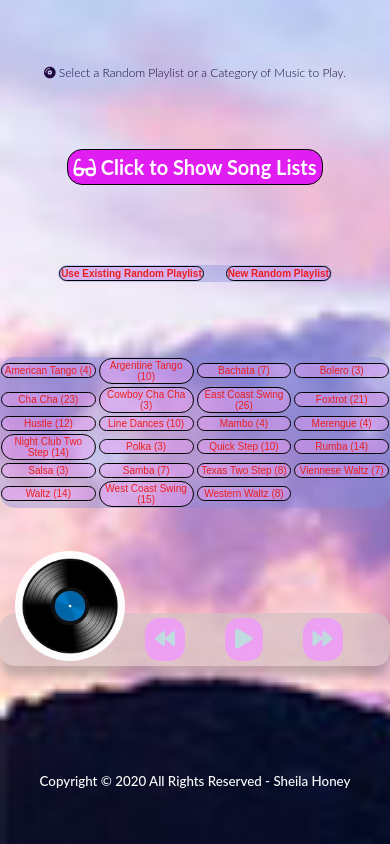
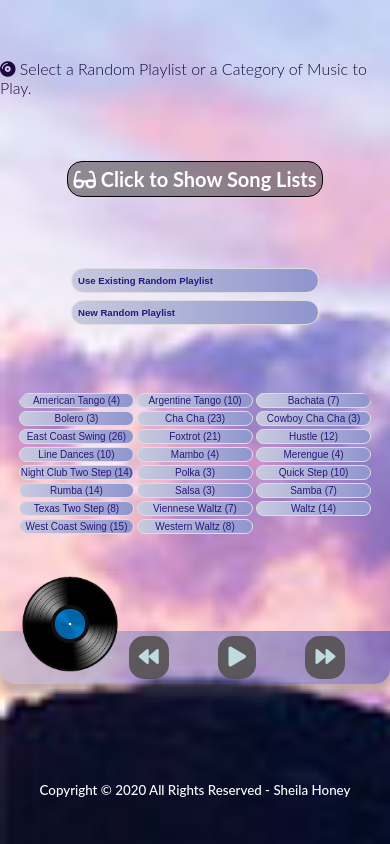
Before and after one commit to shoney1953/autodj, a PHP site: page / in a window 390 px wide. Run offline with PHP 8.4, Linux system fonts and the light colour scheme; some libraries are stand-ins or nearby versions.

Commit message:
change background colors

```diff
--- a/css/style.css
+++ b/css/style.css
@@ -27,12 +27,12 @@
   font-weight: 300; }
 
 .button-container {
-  background-color: rgba(130, 139, 219, 0.4);
+  background-color: transparent;
   display: grid;
   border-radius: 15px;
-  grid-template-columns: repeat(8, 1fr);
+  grid-template-columns: repeat(8, max-content);
   grid-gap: 1px;
-  overflow: auto;
+  overflow: hidden;
   align-items: center;
   justify-content: center;
   z-index: 10; }
@@ -44,12 +44,12 @@
   font-weight: bolder; }
 
 .random-container {
-  background-color: rgba(130, 139, 219, 0.4);
+  background-color: transparent;
   display: grid;
   border-radius: 15px;
-  grid-template-columns: repeat(2, max-content);
+  grid-template-columns: repeat(2, minmax(250px, max-content));
   grid-gap: 20px;
-  overflow: auto;
+  overflow: hidden;
   align-items: center;
   justify-content: center;
   z-index: 10;
@@ -62,8 +62,8 @@
   font-weight: bolder; }
 
 .music-container {
-  background-color: rgba(211, 192, 196, 0.7);
-  border-radius: 15px;
+  background-image: linear-gradient(to right, rgba(160, 165, 207, 0.5), rgba(47, 60, 173, 0.5));
+  border-radius: 0 0 15px 15px;
   box-shadow: 0 10px 10px 0 rgba(109, 107, 112, 0.4);
   display: flex;
   position: relative;
@@ -75,11 +75,13 @@
 
 .img-container {
   position: relative;
-  width: 110px; }
+  width: 110px;
+  background-color: transparent; }
 
 .img-container img {
-  border-radius: 50%;
+  border-radius: 5px;
   object-fit: cover;
+  background-color: transparent;
   height: 110px;
   width: inherit;
   position: absolute;
@@ -98,6 +100,8 @@
     transform: rotate(360deg); } }
 
 .navigation {
+  border-radius: 0;
+  width: 100%;
   display: flex;
   align-items: center;
   justify-content: space-evenly;
@@ -106,7 +110,7 @@
 
 .action-btn {
   /* background-color: #fff; */
-  background-color: rgba(239, 157, 247, 0.9);
+  background-color: rgba(85, 81, 82, 0.9);
   border: 0;
   border-radius: 15px;
   color: #bfdbdf;
@@ -124,14 +128,14 @@
   outline: 0; }
 
 .music-info {
-  background-color: rgba(211, 192, 196, 0.4);
+  background-image: linear-gradient(to right, rgba(160, 165, 207, 0.5), rgba(47, 60, 173, 0.5));
   border-radius: 15px 15px 0 0;
   color: #720722;
   position: absolute;
-  width: calc(100% - 40px);
+  width: 100%;
   padding: 20px 10px 10px 150px;
   top: 0;
-  left: 10px;
+  left: 0;
   opacity: 0;
   transform: translateY(0%);
   transition: transform 0.3s ease-in, opacity 0.3s ease-in;
@@ -148,20 +152,20 @@
 .music-info h3,
 h4 {
   margin: 0;
-  color: #720722;
+  color: #555152;
   font-size: 20px;
   font-weight: bolder; }
 
 .progress-container {
-  background: #fff;
-  border-radius: 5px;
+  background-color: rgba(211, 192, 196, 0.4);
+  border-radius: 50%;
   margin: 10px 0;
-  height: 4px;
+  height: 5px;
   cursor: pointer;
   width: 100%; }
 
 .progress {
-  background-color: #fe8daa;
+  background-color: #555152;
   border-radius: 5px;
   height: 100%;
   width: 0%;
@@ -170,11 +174,11 @@
 .musicType-Btn {
   display: inline;
   cursor: pointer;
-  background-color: rgba(239, 157, 247, 0.4);
-  border: 1px solid black;
-  color: #eb1e1e;
+  background-image: linear-gradient(to right, rgba(160, 165, 207, 0.5), rgba(47, 60, 173, 0.5));
+  border: 1px solid #ddd;
+  color: #2a167a;
   border-radius: 15px;
-  font-size: 15px;
+  font-size: 18px;
   padding: 5px 5px;
   margin: 5px 5px;
   justify-items: left; }
@@ -198,7 +202,7 @@
 
 .list-Btn {
   display: inline;
-  background-color: #e01ef1;
+  background-color: rgba(85, 81, 82, 0.6);
   border: 1px solid black;
   border-radius: 15px;
   font-size: 20px;
@@ -275,6 +279,12 @@
   height: 100%; }
 
 @media (max-width: 1100px) {
+  header h1 {
+    font-size: 1rem; }
+  header h2 {
+    font-size: 1rem; }
+  header h3 {
+    font-size: 0.75rem; }
   body {
     background: url(../img/skyback-small.jpg);
     background-repeat: no-repeat;
@@ -301,6 +311,8 @@
     margin: 3px 3px; } }
 
 @media (max-width: 760px) {
+  .random-container h4 {
+    font-size: 0.7rem; }
   main {
     grid-template-columns: repeat(2, 1fr); }
   .button-container {
@@ -317,7 +329,18 @@
     margin: 1px 1px; } }
 
 @media (max-width: 500px) {
-  main {
-    grid-template-columns: 1fr; }
-  .button-container {
-    grid-template-columns: repeat(4, 1fr); } }
+  .random-container {
+    grid-gap: 5px;
+    grid-template-columns: repeat(1, minmax(250px, max-content)); }
+  .random-container h4 {
+    font-size: 0.6rem; }
+    .random-container h4 header h1 {
+      font-size: 0.5rem; }
+    .random-container h4 header h2 {
+      font-size: 0.4rem; }
+    .random-container h4 header h3 {
+      font-size: 0.25rem; }
+    .random-container h4 main {
+      grid-template-columns: 1fr; }
+    .random-container h4 .button-container {
+      grid-template-columns: repeat(4, 1fr); } }
--- a/index.html
+++ b/index.html
@@ -29,10 +29,11 @@
     <div class="random-container" id="random-container">
 
       <button id="oldrandomBtn" class="musicType-Btn">
-        <strong>Use Existing Random Playlist </strong></button>
+       <h4><strong>Use Existing Random Playlist </strong></h4>
+      </button>
        </button>
       <button id="randomBtn" class="musicType-Btn">
-       <strong>New Random Playlist </strong></button>
+       <h4><strong>New Random Playlist </strong></h4></button>
       </button>
     </div>
     <div class="button-container" id="button-container">
@@ -112,7 +113,6 @@
     <div class="music-container" id="music-container">
       <div class="music-info">
         <h3 id="musictype">Music Type</h3>
-
         <div class="progress-container" id="progress-container">
           <div class="progress" id="progress"></div>
         </div>
--- a/sass/_button.scss
+++ b/sass/_button.scss
@@ -1,10 +1,13 @@
 .button-container {
-  background-color: rgba(130, 139, 219, 0.4);
+  // background-color: rgba(130, 139, 219, 0.4);
+  background-color: transparent;
+
   display: grid;
   border-radius: 15px;
-  grid-template-columns: repeat(8, 1fr);
+  grid-template-columns: repeat(8, max-content);
+
   grid-gap: 1px;
-  overflow: auto;
+  overflow: hidden;
   align-items: center;
   justify-content: center;
   z-index: 10;
--- a/sass/_list.scss
+++ b/sass/_list.scss
@@ -1,6 +1,7 @@
 .list-Btn {
   display: inline;
-  background-color: rgb(224, 30, 241);
+
+  background-color: rgba(85, 81, 82, 0.6);
   border: 1px solid black;
   border-radius: 15px;
   font-size: 20px;
--- a/sass/_media.scss
+++ b/sass/_media.scss
@@ -1,4 +1,15 @@
 @media (max-width: 1100px) {
+  header {
+    h1 {
+      font-size: 1rem;
+    }
+    h2 {
+      font-size: 1rem;
+    }
+    h3 {
+      font-size: 0.75rem;
+    }
+  }
   body {
     background: url(../img/skyback-small.jpg);
     background-repeat: no-repeat;
@@ -35,6 +46,9 @@
 }
 
 @media (max-width: 760px) {
+  .random-container h4 {
+    font-size: 0.7rem;
+  }
   main {
     grid-template-columns: repeat(2, 1fr);
   }
@@ -58,10 +72,28 @@
 }
 
 @media (max-width: 500px) {
-  main {
-    grid-template-columns: 1fr;
+  .random-container {
+    grid-gap: 5px;
+    grid-template-columns: repeat(1, minmax(250px, max-content));
   }
-  .button-container {
-    grid-template-columns: repeat(4, 1fr);
+  .random-container h4 {
+    font-size: 0.6rem;
+    header {
+      h1 {
+        font-size: 0.5rem;
+      }
+      h2 {
+        font-size: 0.4rem;
+      }
+      h3 {
+        font-size: 0.25rem;
+      }
+    }
+    main {
+      grid-template-columns: 1fr;
+    }
+    .button-container {
+      grid-template-columns: repeat(4, 1fr);
+    }
   }
 }
--- a/sass/_music.scss
+++ b/sass/_music.scss
@@ -1,6 +1,11 @@
 .music-container {
-  background-color: rgba(211, 192, 196, 0.7);
-  border-radius: 15px;
+  // background-color: rgba(211, 192, 196, 0.7);
+  background-image: linear-gradient(
+    to right,
+    rgba(160, 165, 207, 0.5),
+    rgba(47, 60, 173, 0.5)
+  );
+  border-radius: 0 0 15px 15px;
   box-shadow: 0 10px 10px 0 rgba(109, 107, 112, 0.4);
   display: flex;
   position: relative;
@@ -12,14 +17,14 @@
 }
 .img-container {
   position: relative;
-
   width: 110px;
+  background-color: transparent;
 }
 
 .img-container img {
-  border-radius: 50%;
+  border-radius: 5px;
   object-fit: cover;
-
+  background-color: transparent;
   height: 110px;
   width: inherit;
   position: absolute;
@@ -40,6 +45,8 @@
   }
 }
 .navigation {
+  border-radius: 0;
+  width: 100%;
   display: flex;
   align-items: center;
   justify-content: space-evenly;
@@ -48,7 +55,7 @@
 }
 .action-btn {
   /* background-color: #fff; */
-  background-color: rgba(239, 157, 247, 0.9);
+  background-color: rgba(85, 81, 82, 0.9);
   border: 0;
   border-radius: 15px;
   color: #bfdbdf;
@@ -66,14 +73,21 @@
   outline: 0;
 }
 .music-info {
-  background-color: rgba(211, 192, 196, 0.4);
+  // background-color: rgba(211, 192, 196, 0.4);
+  background-image: linear-gradient(
+    to right,
+    rgba(160, 165, 207, 0.5),
+    rgba(47, 60, 173, 0.5)
+  );
   border-radius: 15px 15px 0 0;
   color: #720722;
   position: absolute;
-  width: calc(100% - 40px);
+  // width: calc(100% - 40px);
+  width: 100%;
   padding: 20px 10px 10px 150px;
   top: 0;
-  left: 10px;
+  // left: 10px;
+  left: 0;
   opacity: 0;
   transform: translateY(0%);
   transition: transform 0.3s ease-in, opacity 0.3s ease-in;
@@ -91,20 +105,23 @@
 .music-info h3,
 h4 {
   margin: 0;
-  color: #720722;
+  // color: #720722;
+  color: rgba(85, 81, 82, 1);
   font-size: 20px;
   font-weight: bolder;
 }
 .progress-container {
-  background: #fff;
-  border-radius: 5px;
+  // background: #fff;
+  background-color: rgba(211, 192, 196, 0.4);
+
+  border-radius: 50%;
   margin: 10px 0;
-  height: 4px;
+  height: 5px;
   cursor: pointer;
   width: 100%;
 }
 .progress {
-  background-color: #fe8daa;
+  background-color: rgba(85, 81, 82, 1);
   border-radius: 5px;
   height: 100%;
   width: 0%;
@@ -113,11 +130,18 @@
 .musicType-Btn {
   display: inline;
   cursor: pointer;
-  background-color: rgba(239, 157, 247, 0.4);
-  border: 1px solid black;
-  color: rgb(235, 30, 30);
+  // background-color: rgba(239, 157, 247, 0.4);
+  background-image: linear-gradient(
+    to right,
+    rgba(160, 165, 207, 0.5),
+    rgba(47, 60, 173, 0.5)
+  );
+  border: 1px solid #ddd;
+  color: rgb(42, 22, 122);
+  // color: rgb(235, 30, 30);
   border-radius: 15px;
-  font-size: 15px;
+  font-size: 18px;
+
   padding: 5px 5px;
   margin: 5px 5px;
   justify-items: left;
--- a/sass/_random.scss
+++ b/sass/_random.scss
@@ -1,10 +1,11 @@
 .random-container {
-  background-color: rgba(130, 139, 219, 0.4);
+  // background-color: rgba(130, 139, 219, 0.4);
+  background-color: transparent;
   display: grid;
   border-radius: 15px;
-  grid-template-columns: repeat(2, max-content);
+  grid-template-columns: repeat(2, minmax(250px, max-content));
   grid-gap: 20px;
-  overflow: auto;
+  overflow: hidden;
   align-items: center;
   justify-content: center;
   z-index: 10;
```
Also changed, not shown: js/script.js (+103 -179 lines), img/skyback.jpg, img/vinyl.png (added), 1 other file.
